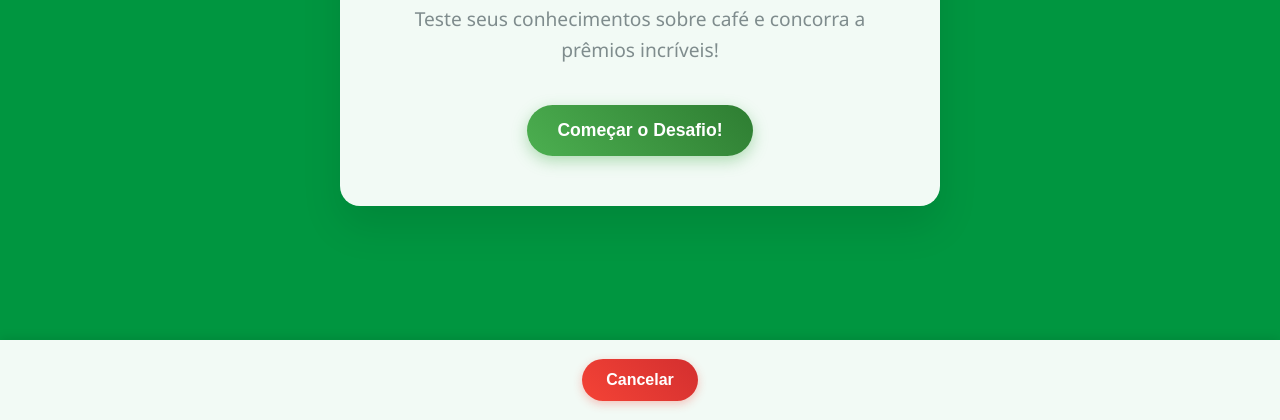
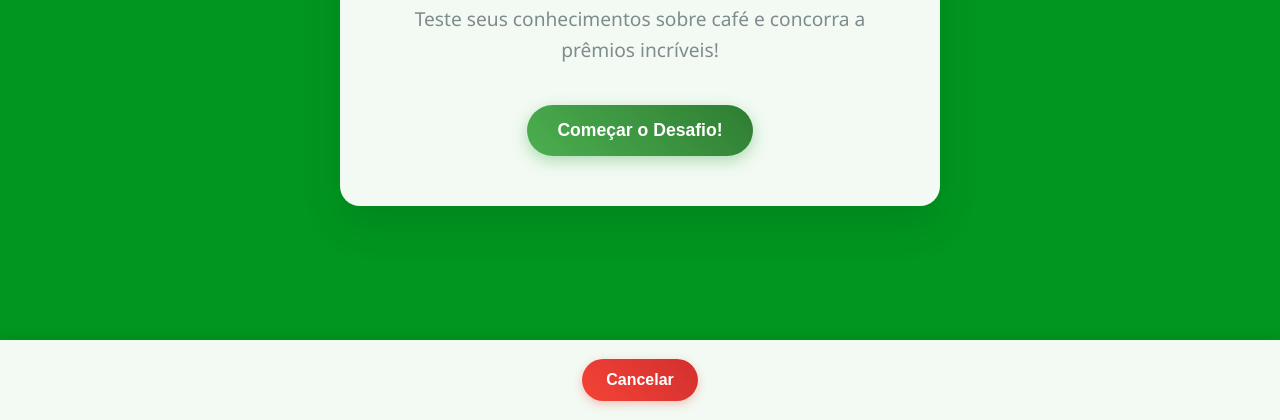
Before and after one commit to ricktcunha/AdubosReal, a plain HTML site: page index.html in a window 1280 px wide. Shown: the part 380-800 px from the top of the page. Drawn offline with Linux system fonts and the light colour scheme.

```diff
--- a/style.css
+++ b/style.css
@@ -7,7 +7,7 @@
 
 body {
     font-family: 'Segoe UI', Tahoma, Geneva, Verdana, sans-serif;
-    background: #009640;
+    background: #009620;
     min-height: 100vh;
     overflow: hidden;
     padding-top: 80px; /* Espaço para o header fixo */
```
